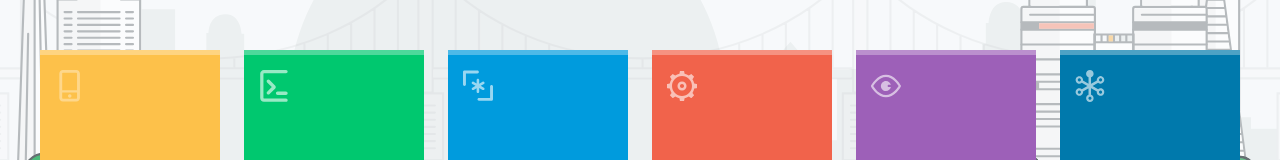
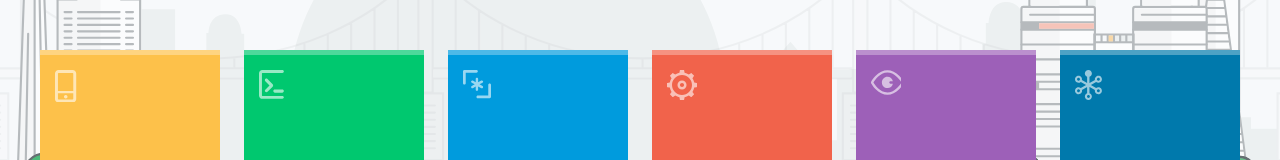
Before and after one commit to wesleyav/curso-alura-performance-web-1-otimizando-o-front-end, a website: page performance-web/site/index.html in a window 1280 px wide. Shown: the part 396-556 px from the top of the page. Drawn offline with Linux system fonts and the light colour scheme.

Commit message:
Sprites em SVG

```diff
--- a/performance-web/site/index.html
+++ b/performance-web/site/index.html
@@ -101,7 +101,7 @@
 	<div class="categoriaCard-lista container">
 	<!--
 		--><a href="/cursos-online-mobile" class="categoriaCard-item bg-categoria-mobile">
-			<img class="categoriaCard-item-icone" src="assets/img/categoria-mobile.svg" alt="">
+			<svg class="categoriaCard-item-icone"><use xlink:href="assets/img/categorias.svg#mobile"/></svg>
 			<h3 class="categoriaCard-item-nome">
 				<div class="categoriaCard-item-nome-cursos">Cursos de</div>
 				Mobile
@@ -110,7 +110,7 @@
 		</a><!--
 	--><!--
 		--><a href="/cursos-online-programacao" class="categoriaCard-item bg-categoria-programacao">
-			<img class="categoriaCard-item-icone" src="assets/img/categoria-programacao.svg" alt="">
+			<svg class="categoriaCard-item-icone"><use xlink:href="assets/img/categorias.svg#programacao"/></svg>
 			<h3 class="categoriaCard-item-nome">
 				<div class="categoriaCard-item-nome-cursos">Cursos de</div>
 				Programação
@@ -119,7 +119,7 @@
 		</a><!--
 	--><!--
 		--><a href="/cursos-online-front-end" class="categoriaCard-item bg-categoria-front-end">
-			<img class="categoriaCard-item-icone" src="assets/img/categoria-front-end.svg" alt="">
+			<svg class="categoriaCard-item-icone"><use xlink:href="assets/img/categorias.svg#front-end"/></svg>
 			<h3 class="categoriaCard-item-nome">
 				<div class="categoriaCard-item-nome-cursos">Cursos de</div>
 				Front-end
@@ -128,7 +128,7 @@
 		</a><!--
 	--><!--
 		--><a href="/cursos-online-infraestrutura" class="categoriaCard-item bg-categoria-infraestrutura">
-			<img class="categoriaCard-item-icone" src="assets/img/categoria-infraestrutura.svg" alt="">
+			<svg class="categoriaCard-item-icone"><use xlink:href="assets/img/categorias.svg#infraestrutura"/></svg>
 			<h3 class="categoriaCard-item-nome">
 				<div class="categoriaCard-item-nome-cursos">Cursos de</div>
 				Infraestrutura
@@ -137,7 +137,7 @@
 		</a><!--
 	--><!--
 		--><a href="/cursos-online-design-ux" class="categoriaCard-item bg-categoria-design-ux">
-			<img class="categoriaCard-item-icone" src="assets/img/categoria-design-ux.svg" alt="">
+			<svg class="categoriaCard-item-icone"><use xlink:href="assets/img/categorias.svg#designeux"/></svg>
 			<h3 class="categoriaCard-item-nome">
 				<div class="categoriaCard-item-nome-cursos">Cursos de</div>
 				Design &amp; UX
@@ -146,7 +146,7 @@
 		</a><!--
 	--><!--
 		--><a href="/cursos-online-business" class="categoriaCard-item bg-categoria-business">
-			<img class="categoriaCard-item-icone" src="assets/img/categoria-business.svg" alt="">
+			<svg class="categoriaCard-item-icone"><use xlink:href="assets/img/categorias.svg#business"/></svg>
 			<h3 class="categoriaCard-item-nome">
 				<div class="categoriaCard-item-nome-cursos">Cursos de</div>
 				Business
```
Also changed, not shown: performance-web/dist/assets/img/categorias.svg (added), performance-web/dist/index.html, performance-web/site/assets/img/categorias.svg (added).
